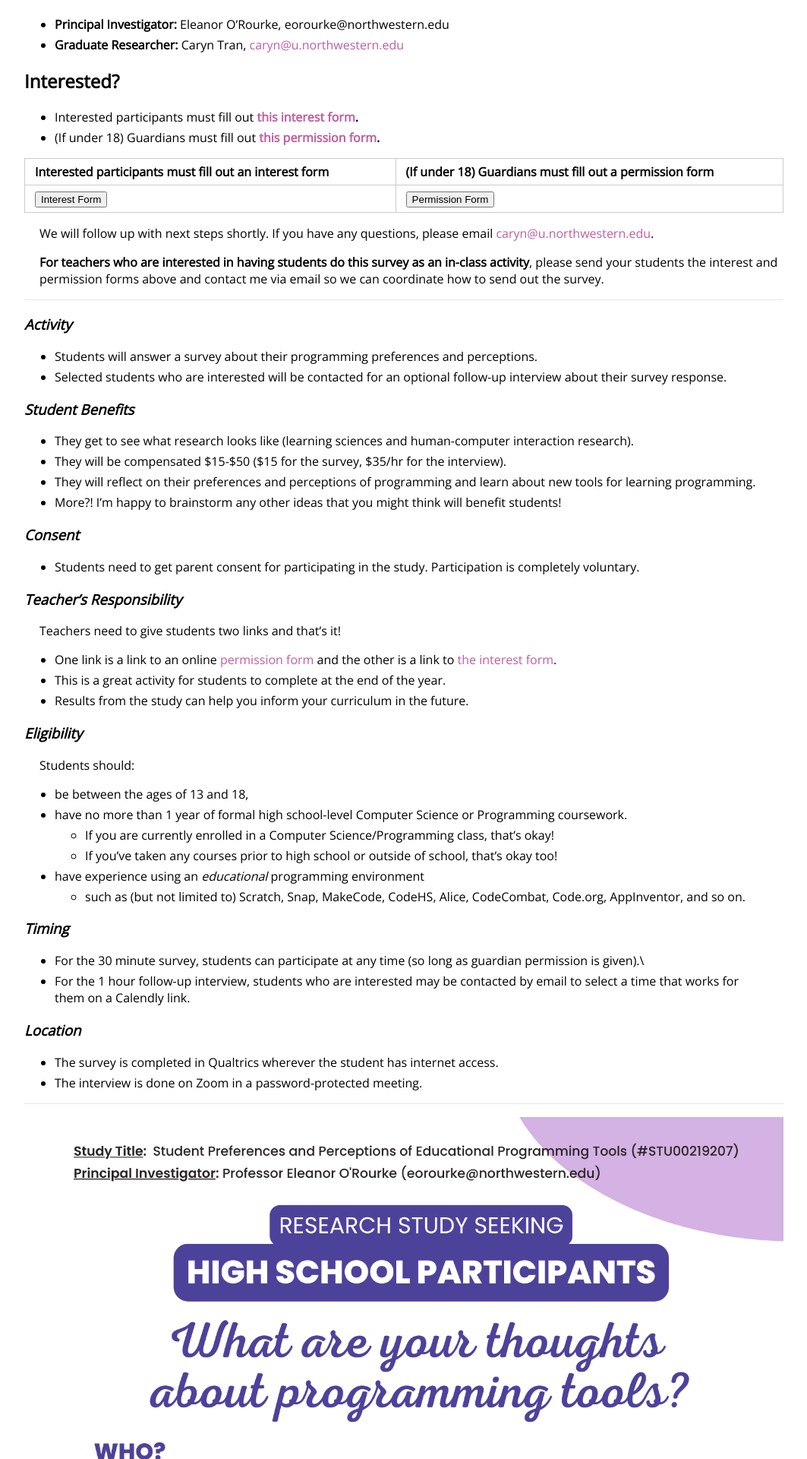
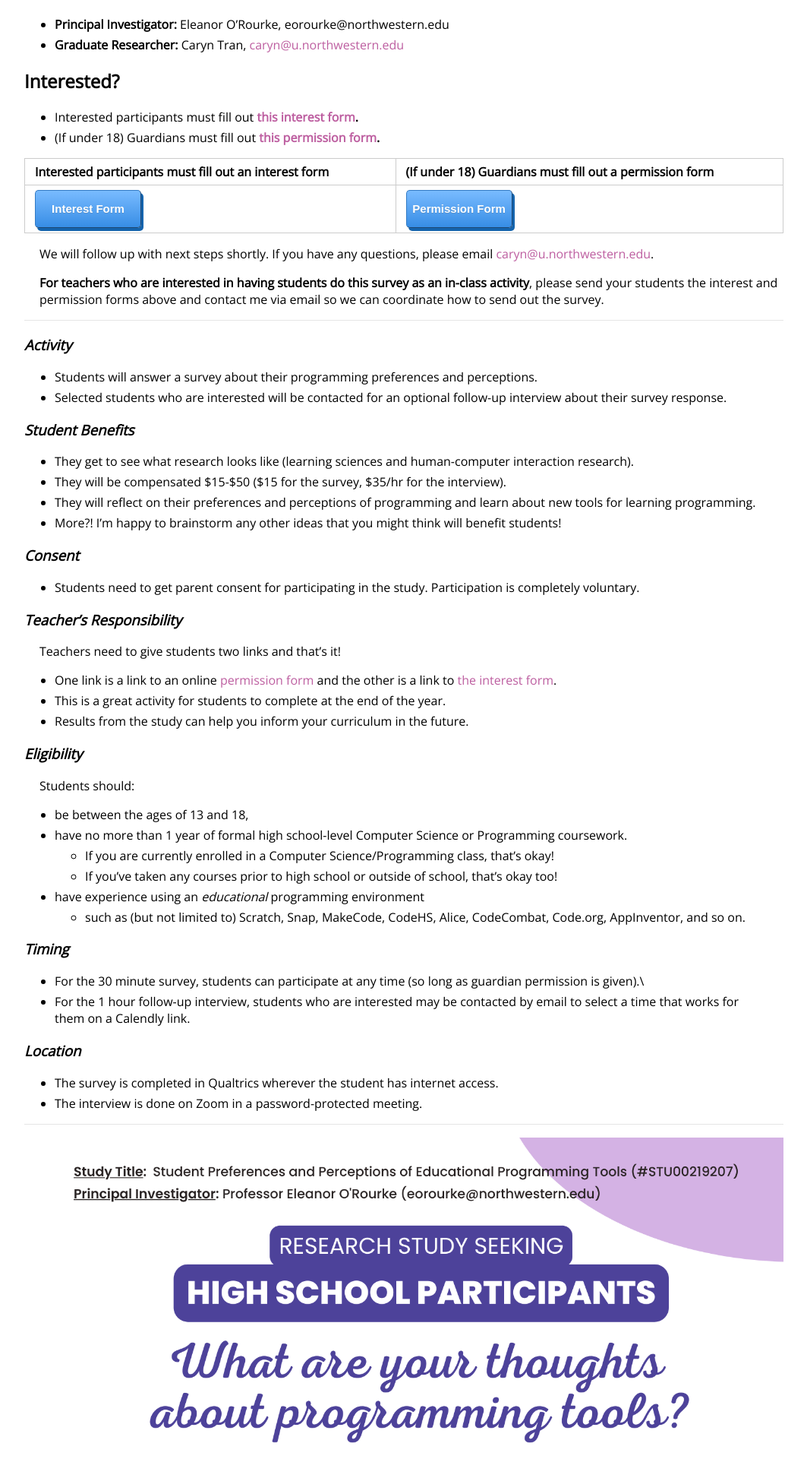
Before and after one commit to carynbear/carynbear.github.io, a Jekyll site: the page built from programmingstudy.md, in a window 1280 px wide. Shown: the part 373-2293 px from the top of the page at 76% size, without its empty margins (108-1171 px from the left). Built offline with Jekyll 4.4.1, drawn with Linux system fonts in a browser that asks for light colours.

Commit message:
Update _style.scss

```diff
--- a/_sass/_style.scss
+++ b/_sass/_style.scss
@@ -29,6 +29,29 @@ hr {
     border-top: 1px solid rgba(0, 0, 0, 0.1);
     border-bottom: 1px solid rgba(255, 255, 255, 0.3);
 }
+
+button {
+  font-size:15px;
+  font-family:Arial;
+  width:140px;
+  height:50px;
+  border-width:1px;
+  color:#fff;
+  border-color:#337bc4;
+  font-weight:bold;
+  border-top-left-radius:5px;
+  border-top-right-radius:5px;
+  border-bottom-left-radius:5px;
+  border-bottom-right-radius:5px;
+  box-shadow: 3px 4px 0px 0px #1564ad;
+  text-shadow: 0px 1px 0px #528ecc;
+  background:linear-gradient(#79bbff, #378de5);
+}
+
+button:hover {
+  background: linear-gradient(#378de5, #79bbff);
+}
+
 
 /*
  * Navbar
```
